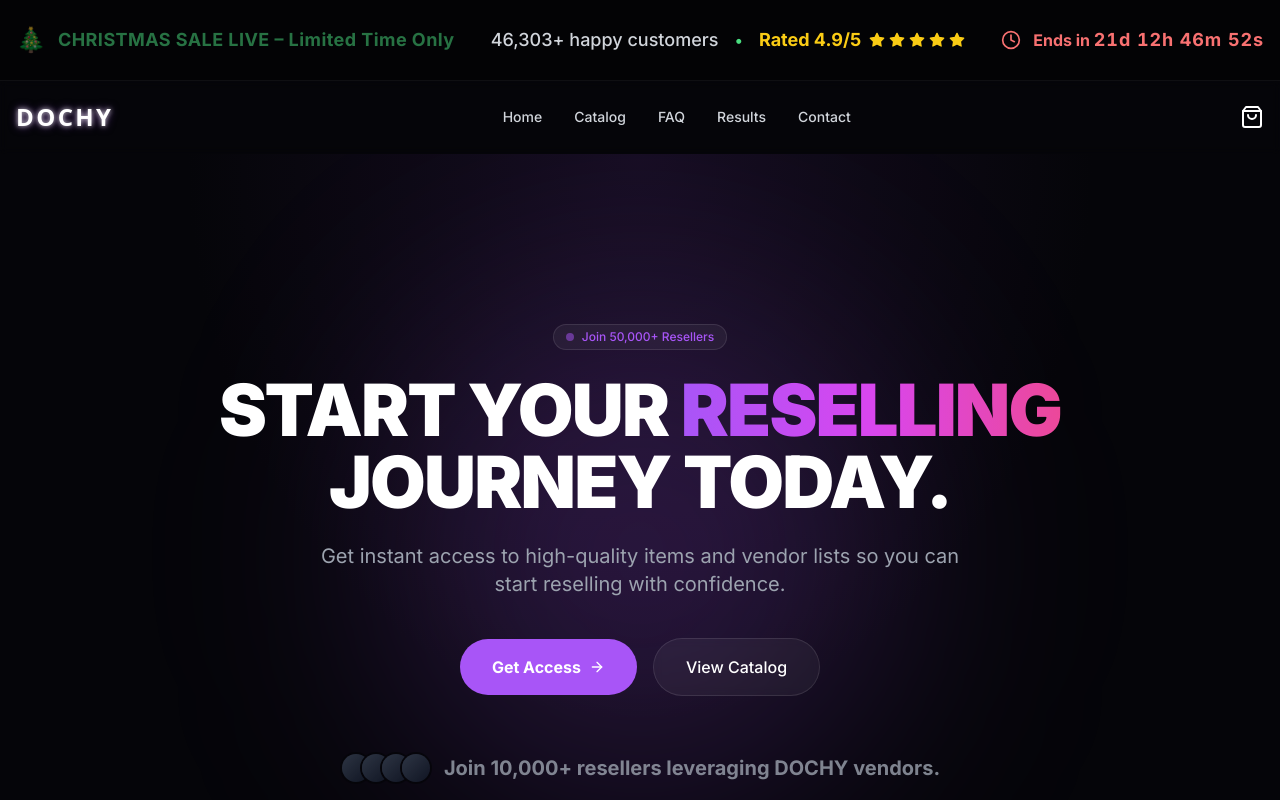
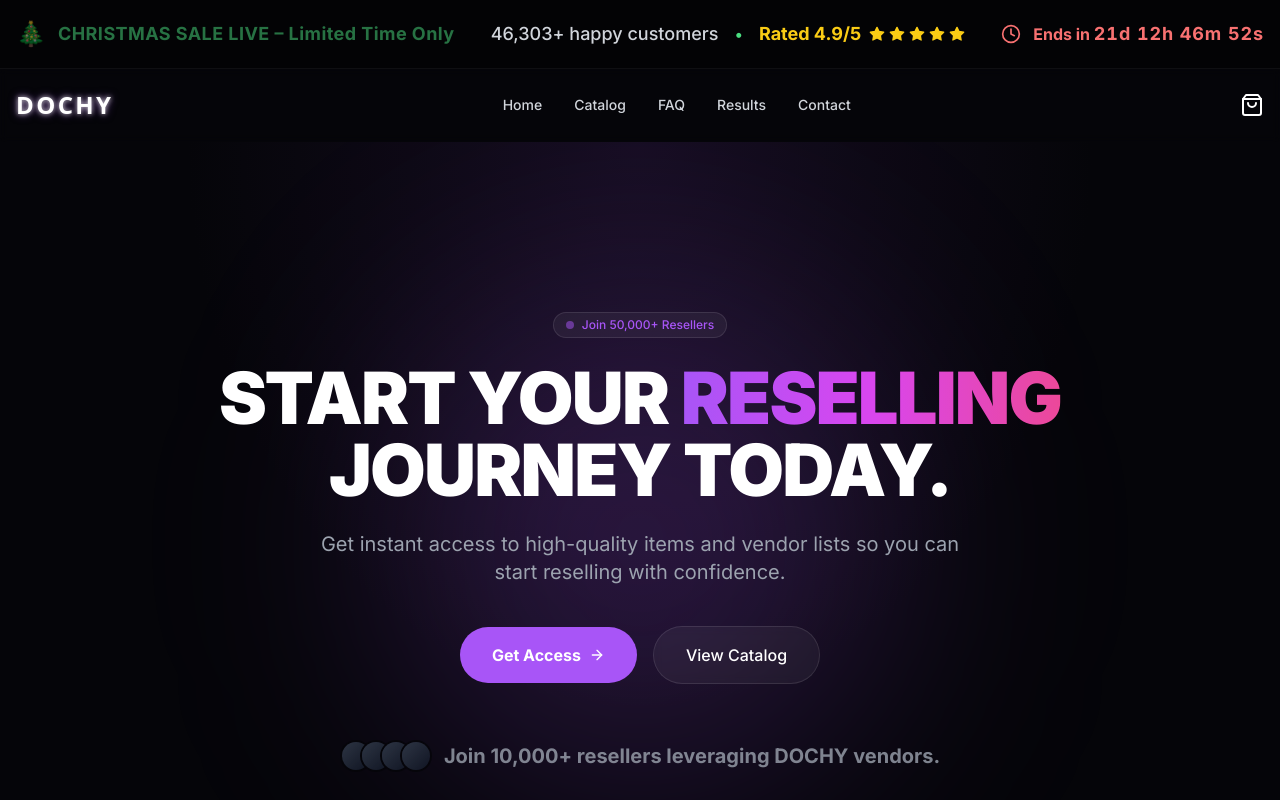
Before and after one commit to Expandingmind/Dochy, a Next.js app: page / in a window 1280 px wide. Shown: the top 800 px of the page. Built offline with nearby package versions, Linux system fonts and the light colour scheme.

Commit message:
Update: Reduce TopNotification height to py-4.5

```diff
--- a/src/components/TopNotification.tsx
+++ b/src/components/TopNotification.tsx
@@ -40,7 +40,7 @@
   }, []);
 
   return (
-    <div className="w-full bg-black/40 border-b border-white/5 py-6 text-sm sm:text-base font-medium text-white flex flex-col sm:flex-row justify-between items-center gap-2 sm:gap-4 px-4 relative z-[60]">
+    <div className="w-full bg-black/40 border-b border-white/5 py-[1.125rem] text-sm sm:text-base font-medium text-white flex flex-col sm:flex-row justify-between items-center gap-2 sm:gap-4 px-4 relative z-[60]">
       <div className="flex items-center gap-3 text-green-400 animate-pulse">
         <span className="text-2xl">🎄</span>
         <span className="text-lg font-bold tracking-wide text-center">CHRISTMAS SALE LIVE – Limited Time Only</span>
```
